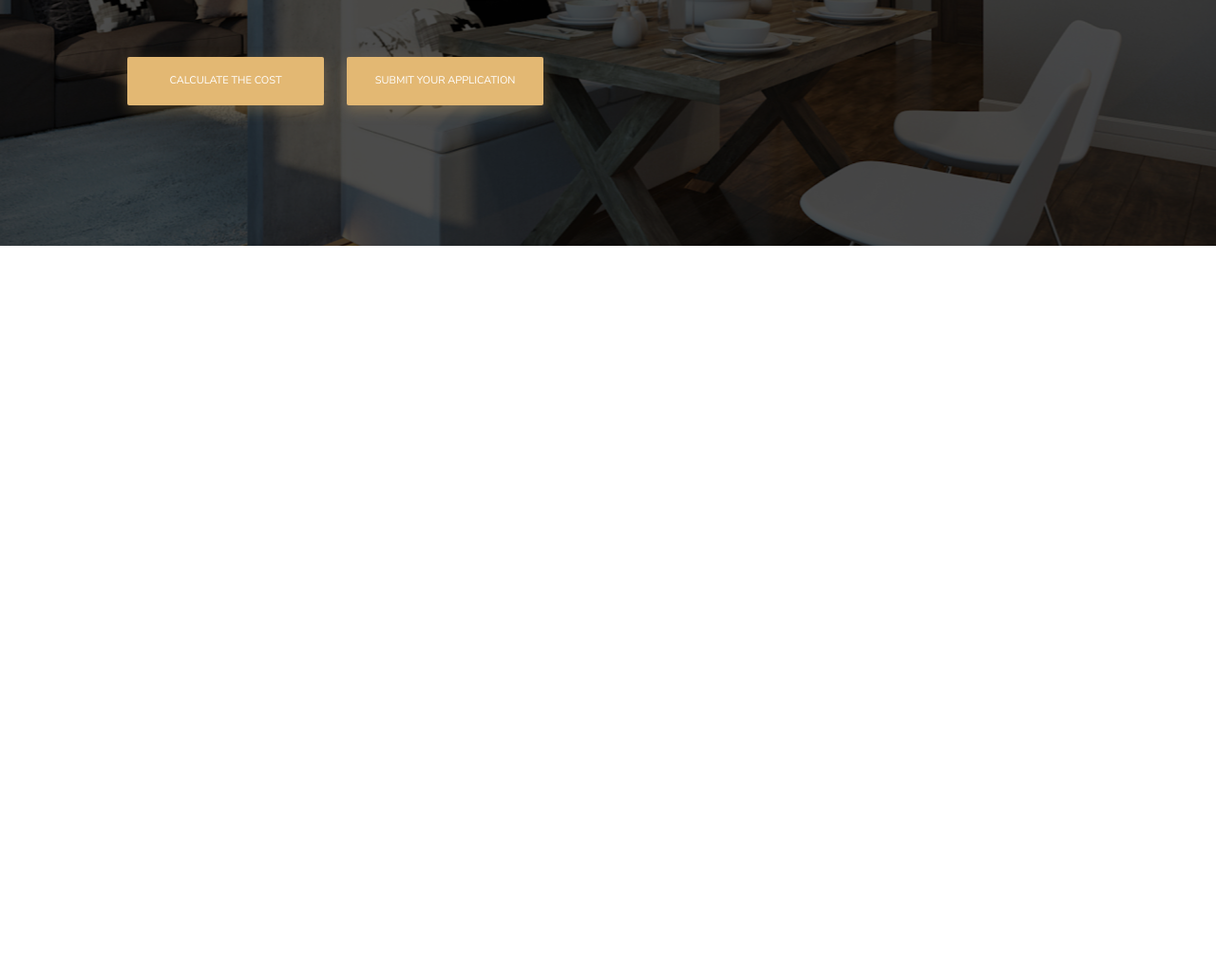
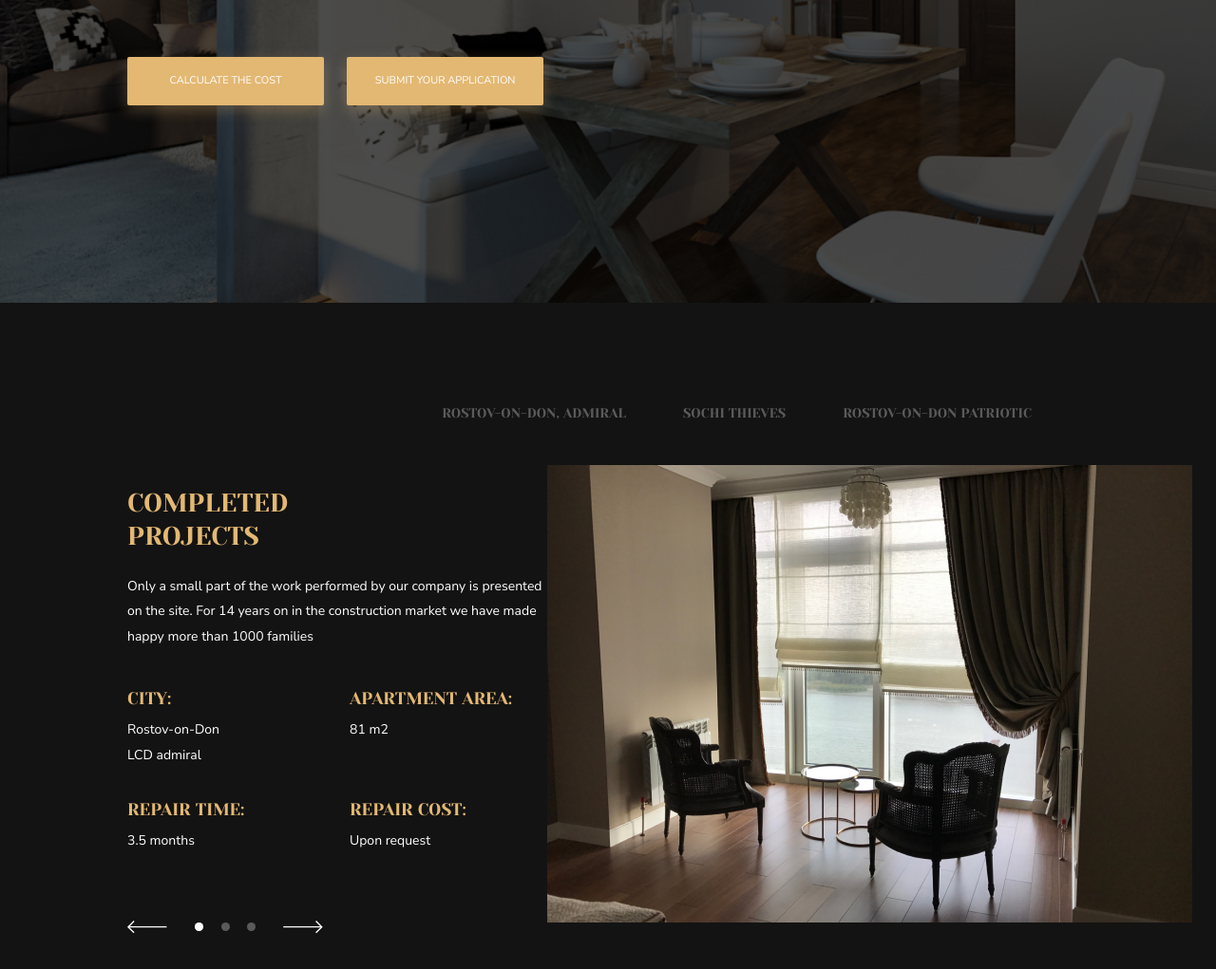
Before and after one commit to Valitriya/IC-Repair-Design-Project-, a plain HTML site: page index.html in a window 1280 px wide. Shown: the part 531-1552 px from the top of the page at 95% size. Before the commit the page ends 800 px from the top, so only its background shows below. Drawn offline with Linux system fonts and the light colour scheme.

Commit message:
section_projects

```diff
--- a/css/style.css
+++ b/css/style.css
@@ -3,10 +3,12 @@
     font-family: "Nunito Sans", Helvetica, Arial, sans-serif;
     font-weight: 400;
 }
+
 .container {
     max-width: 1440px;
     margin: 0 auto;
 }
+
 .button {
     width: 207px;
     height: 51px;
@@ -19,8 +21,8 @@
     text-transform: uppercase;
     cursor: pointer;
 }
-.button:hover
- {
+
+.button:hover {
     background-color: rgba(0, 0, 0, 0);
     border: 1px solid #fff;
     transition: 0.4s all;
@@ -30,21 +32,24 @@ header {
     background-color: #131313;
 
 }
-.header-wrapper{
-    height: 83px;
+
+.header-wrapper {
+    min-height: 83px;
     width: 1256px;
     display: flex;
     justify-content: space-between;
     align-items: center;
     margin: 0 auto;
 }
+
 .logo a {
     font-size: 11px;
     text-transform: uppercase;
-    color:#E3B873;
+    color: #E3B873;
     text-decoration: none;
     cursor: pointer;
 }
+
 .header-menu {
     width: 581px;
     display: flex;
@@ -53,21 +58,26 @@ header {
     align-items: center;
     list-style-type: none;
 }
-.header-menu__item a{
+
+.header-menu__item a {
     font-size: 11px;
     text-transform: uppercase;
-    color:#fff;
+    color: #fff;
     text-decoration: none;
 }
-.header-menu__item a:hover {
-    color:#E3B873;
+
+.header-menu__item a:hover
+{
+    color: #E3B873;
 }
+
 .phone a {
     margin-left: 67px;
     font-size: 11px;
-    color:#E3B873;
+    color: #E3B873;
 
 }
+
 .button_slim {
     width: 161px;
     height: 37px;
@@ -77,46 +87,144 @@ header {
 .repair {
     position: relative;
     padding: 194px 0 208px 134px;
-    height: 707px;
-    background: url("../images/bg_top.jpg") center center/cover no-repeat ;
+    min-height: 707px;
+    background: url("../images/bg_top.jpg") center center/cover no-repeat;
 }
 
-.repair:before{
-	content: '';
-	position: absolute;
-	top: 0;
-	left: 0;
+.repair:before {
+    content: '';
+    position: absolute;
+    top: 0;
+    left: 0;
     right: 0;
     bottom: 0;
-    background-color:rgba(0, 0, 0, .7);
+    background-color: rgba(0, 0, 0, .7);
     z-index: 2;
 }
+
 .repair-wrapper {
     position: relative;
     z-index: 3;
 }
+
 .title,
-.title_color{
+.title_color {
     width: 603px;
     font-size: 40px;
     font-family: "Yeseva One", Helvetica, Arial, sans-serif;
     text-transform: uppercase;
-    color:#fff;
+    color: #fff;
 }
-.title_color{
-    color:#E3B873;
+
+.title_color {
+    color: #E3B873;
 }
+
 .descr {
     width: 496px;
     font-size: 22px;
     line-height: 1.6;
-    color:#fff;
+    color: #fff;
     margin-top: 19px;
 }
+
 .button_cost,
-.button_limpid{
+.button_limpid {
     margin-top: 41px;
 }
+
 .button_limpid {
     margin-left: 20px;
 }
+
+.projects {
+    min-height: 1074px;
+    background-color: #131313;
+    padding: 107px 134px 416px 134px;
+}
+
+.projects-menu {
+    display: flex;
+    justify-content: flex-end;
+    list-style-type: none;
+}
+
+.projects-menu__item a {
+    color: #FFFFFF4D;
+    font-size: 14px;
+    text-decoration: none;
+    text-transform: uppercase;
+    margin-right: 60px;
+    font-family: "Yeseva One", Helvetica, Arial, sans-serif;
+}
+.projects-menu__item a:hover
+{
+    color: #E3B873;
+    padding-bottom: 7px;
+    border-bottom: 1px solid #E3B873;
+}
+.title_fz-27 {
+    font-size: 27px;
+    width: 253px;
+    line-height: 1.3;
+}
+.projects-info .descr {
+    font-size: 14px;
+    width: 442px;
+    line-height: 1.9;
+}
+.title_fz-18 {
+    font-size: 18px;
+    margin: 0;
+}
+.descr_fz-13 {
+    font-size: 13px;
+    margin-top: 9px;
+    width: 134px;
+}
+.specifications {
+    margin-top: 42px;
+    width: 434px;
+    display: flex;
+    flex-wrap: wrap;
+    justify-content: space-between;
+    gap: 34px;
+}
+.specifications__item {
+    display: flex;
+    flex-direction: column;
+    width: 200px;
+}
+.projects-wrapper {
+    margin-top: 45px;
+    display: flex;
+    justify-content: space-between;
+}
+.projects-slider{
+    margin-top: 65px;
+    display: flex;
+}
+.projects-img img {
+    max-width: 679px;
+    height: auto;
+}
+.projects-slider__circle div {
+    width: 9px;
+    height: 9px;
+    border-radius: 100%;
+    background: rgba(255, 255, 255, 0.3);
+}
+.projects-slider__circle {
+    display: flex;
+    justify-content: space-between;
+    width: 64px;
+    align-items: center;
+    margin: 0 29px;
+
+}
+.projects-slider__circle_active div{
+    background: #fff;
+}
+.projects-slider__left, .projects-slider__right {
+    margin-top: 6px;
+}
--- a/index.html
+++ b/index.html
@@ -1,5 +1,6 @@
 <!DOCTYPE html>
 <html lang="en">
+
 <head>
     <meta charset="UTF-8">
     <meta http-equiv="X-UA-Compatible" content="IE=edge">
@@ -9,6 +10,7 @@
     <link rel="stylesheet" href="css/normalize.css">
     <link rel="stylesheet" href="css/style.css">
 </head>
+
 <body>
     <header>
         <div class="container">
@@ -45,9 +47,68 @@
                 </div>
             </div>
         </section>
+
+        <section class="projects">
+            <div class="container">
+                <div class="projects-menu">
+                    <li class="projects-menu__item"><a href="##">Rostov-on-Don, Admiral</a></li>
+                    <li class="projects-menu__item"><a href="##">Sochi Thieves</a></li>
+                    <li class="projects-menu__item"><a href="##">Rostov-on-Don Patriotic</a></li>
+                </div>
+                <div class="projects-wrapper">
+                    <div class="projects-info">
+                        <h2 class="title_color title_fz-27">Completed projects</h2>
+                        <p class="descr">Only a small part of the work performed by our company is presented on the
+                            site. For 14 years on in the construction
+                            market we have made happy more than 1000 families</p>
+
+                        <div class="specifications">
+                            <div class="specifications__item">
+                                <h3 class="title_color title_fz-18">City:</h3>
+                                <div class="descr descr_fz-13">Rostov-on-Don
+                                    <br>
+                                    LCD admiral</div>
+                            </div>
+                            <div class="specifications__item">
+                                <h3 class="title_color title_fz-18">apartment area:</h3>
+                                <div class="descr descr_fz-13">81 m2</div>
+                            </div>
+                            <div class="specifications__item">
+                                <h3 class="title_color title_fz-18">Repair time:</h3>
+                                <div class="descr descr_fz-13">3.5 months</div>
+                            </div>
+                            <div class="specifications__item">
+                                <h3 class="title_color title_fz-18">Repair Cost:</h3>
+                                <div class="descr descr_fz-13">Upon request</div>
+                            </div>
+                        </div>
+                        <div class="projects-slider">
+                            <div class="projects-slider__left">
+                                <img src="images/icons/arrow_left.svg" alt="arrow-left">
+                            </div>
+                        <div class="projects-slider__circle">
+                            <div class="projects-slider__circle_active">
+                                <div></div>
+                            </div>
+                                <div></div>
+                                <div></div>
+                        </div>
+                            <div class="projects-slider__right">
+                            <img src="images/icons/arrow_right.svg" alt="arrow_right">
+                        </div>
+                            </div>
+                        </div>
+                        <div class="projects-img">
+                            <img src="images/examples_photo/chairs.png" alt="chairs">
+                        </div>
+                    </div>
+                </div>
+            </div>
+        </section>
     </main>
     <footer>
 
     </footer>
 </body>
+
 </html>
```
Also changed, not shown: images/examples_photo/chairs.png (renamed from images/examples/chairs.png), images/icons/arrow_left.svg (added), images/icons/arrow_right.svg (added). Lines whose indentation alone changed are shown as unchanged.
